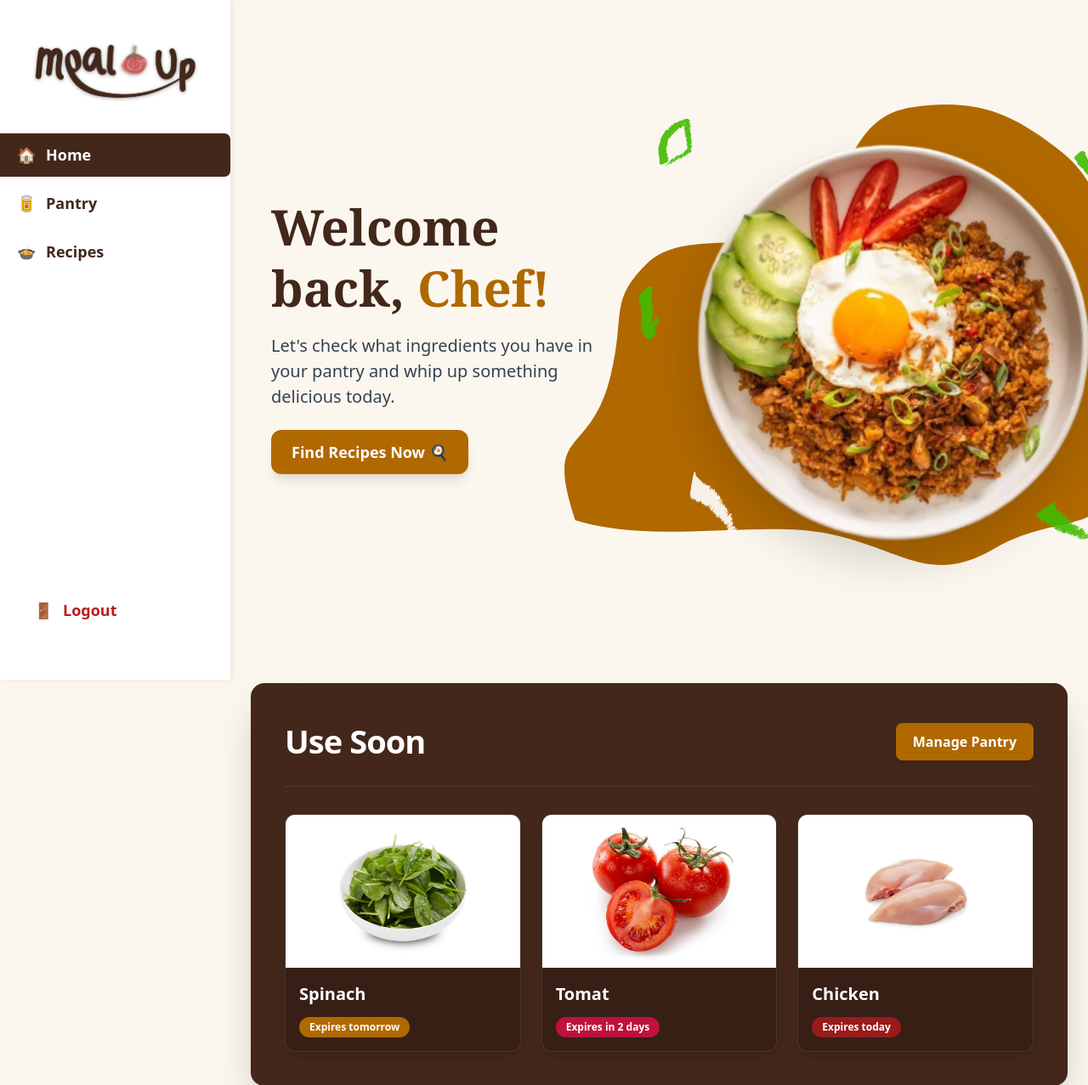
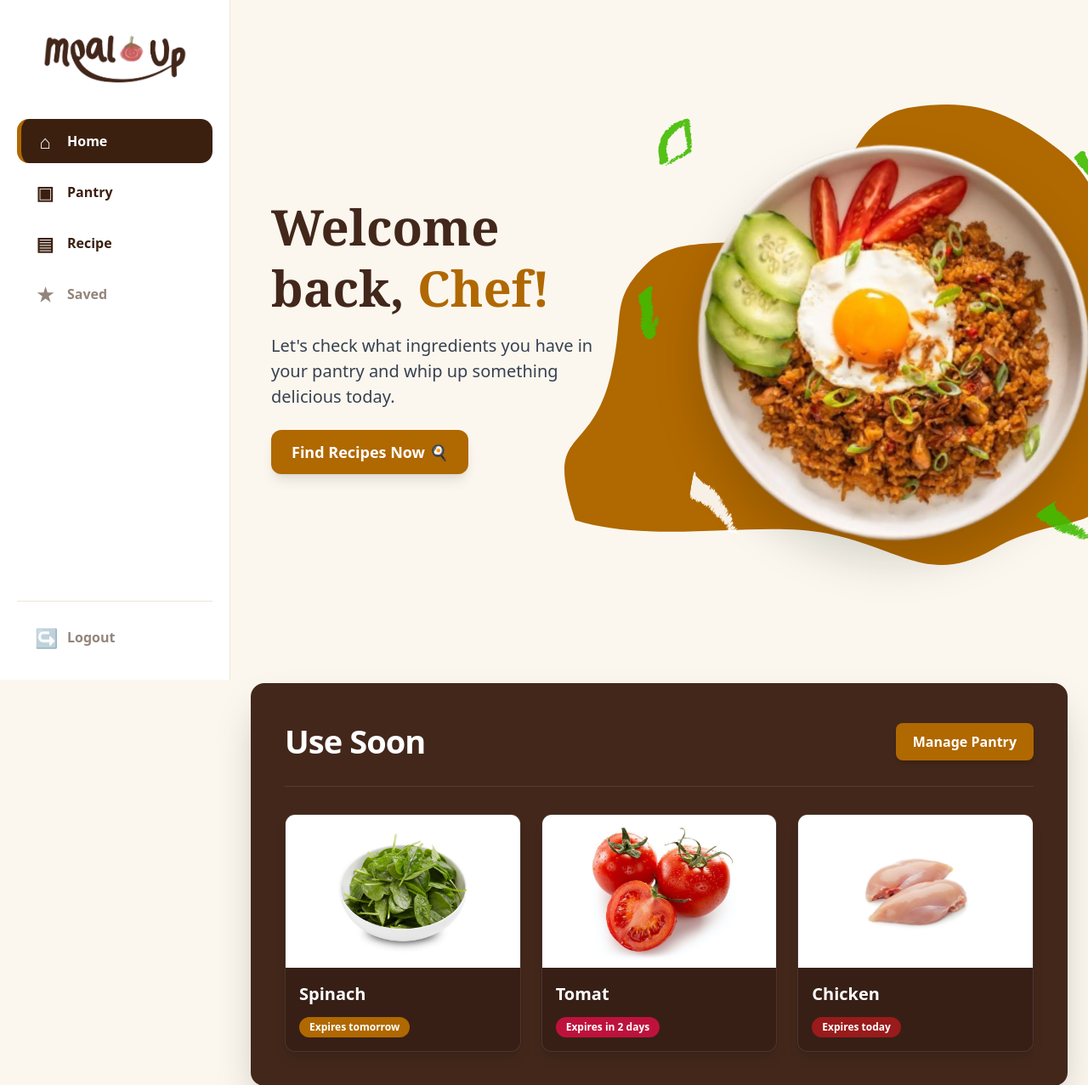
Before and after one commit to Adel162-debug/mealup, a Laravel app: page /home in a window 1280 px wide. Shown: the top 1277 px of the page at 85% size. Run offline with Laravel 12, Linux system fonts and the light colour scheme; some libraries are stand-ins or nearby versions.

Commit message:
Tampilan awal, masih perlu diubah tapi dummy dulu untuk sementara

```diff
--- a/resources/views/home.blade.php
+++ b/resources/views/home.blade.php
@@ -35,46 +35,81 @@
             z-index: 30;
             inset: 0 auto 0 0;
             display: flex;
+            flex-direction: column;
             width: 271px;
-            flex-direction: column;
+            padding: 24px 20px;
+            overflow-y: auto;
             background: #fff;
-            box-shadow: 2px 0 7px rgba(0, 0, 0, 0.07);
+            border-right: 1px solid #eee5d8;
         }
-        .logo-img {
-            width: 192px;
-            height: 79px;
-            margin: 44px auto 34px;
-            object-fit: cover;
-            filter: drop-shadow(0 1px 2px rgba(0, 0, 0, 0.35));
+
+        .meal-sidebar-brand {
+            display: flex;
+            justify-content: center;
+            margin: 10px 0 36px;
         }
-        .nav-link {
+
+        .meal-sidebar-brand img {
+            display: block;
+            width: 170px;
+            height: auto;
+        }
+
+        .meal-sidebar-menu {
+            display: grid;
+            gap: 8px;
+        }
+
+        .meal-sidebar-item {
             display: flex;
+            align-items: center;
+            gap: 14px;
             width: 100%;
-            align-items: center;
-            gap: 12px;
-            border-left: 10px solid transparent;
-            border-radius: 0 7px 7px 0;
-            padding: 12px 20px;
-            color: #43271b;
+            min-height: 52px;
+            padding: 10px 16px;
+            border: 0;
+            border-left: 5px solid transparent;
+            border-radius: 14px;
+            background: transparent;
+            color: #3b2010;
+            font-weight: 600;
             text-align: left;
-            font-weight: 600;
-            font-size: 18px;
-            transition: background 180ms ease, color 180ms ease, transform 180ms ease;
-            background: transparent;
-            cursor: pointer;
-            border: none;
+            text-decoration: none;
         }
-        .nav-link:hover {
-            transform: translateX(3px);
+
+        .meal-sidebar-icon {
+            display: inline-grid;
+            width: 24px;
+            place-items: center;
+            font-size: 22px;
+            line-height: 1;
+        }
+
+        .meal-sidebar-item:hover:not(:disabled) {
             background: #fbf7ee;
         }
-        .nav-link--active {
+
+        .meal-sidebar-item[aria-current="page"],
+        .meal-sidebar-item[aria-current="page"]:hover {
             border-left-color: #b06800;
-            background: #43271b;
+            background: #3b2010;
             color: #fff;
         }
-        .nav-link--active:hover {
-            background: #43271b;
+
+        .meal-sidebar-item:focus-visible {
+            outline: 2px solid #b06800;
+            outline-offset: 2px;
+        }
+
+        .meal-sidebar-item:disabled {
+            opacity: 0.55;
+            cursor: default;
+        }
+
+        .meal-sidebar-footer {
+            margin-top: auto;
+            padding-top: 16px;
+            border-top: 1px solid #eee5d8;
         }
         .main-content {
             position: relative;
@@ -96,25 +131,39 @@
     <div class="app-shell">
 <!-- SIDEBAR -->
 <aside id="sidebar" class="sidebar">
-            <a href="/">
-                <img src="{{ asset('assets/73d6a.png') }}" alt="Meal Up Logo" class="logo-img" />
+    <a href="{{ url('/home') }}" class="meal-sidebar-brand">
+        <img src="{{ asset('assets/73d6a.png') }}" alt="Meal Up">
     </a>
-            <nav class="grid gap-[6px]">
-                <button class="nav-link nav-link--active">
-                    <span>🏠</span> Home
+
+    <nav class="meal-sidebar-menu" aria-label="Navigasi utama">
+        <a href="{{ url('/home') }}" class="meal-sidebar-item" aria-current="page">
+            <span class="meal-sidebar-icon" aria-hidden="true">⌂</span>
+            <span>Home</span>
+        </a>
+
+        <button type="button" class="meal-sidebar-item" onclick="openDialog('pantry')">
+            <span class="meal-sidebar-icon" aria-hidden="true">▣</span>
+            <span>Pantry</span>
         </button>
-                <button onclick="openDialog('pantry')" class="nav-link">
-                    <span>🥫</span> Pantry
+
+        <button type="button" class="meal-sidebar-item" onclick="openDialog('recipes')">
+            <span class="meal-sidebar-icon" aria-hidden="true">▤</span>
+            <span>Recipe</span>
         </button>
-                <button onclick="openDialog('recipes')" class="nav-link">
-                    <span>🍲</span> Recipes
+
+        <button type="button" class="meal-sidebar-item" disabled>
+            <span class="meal-sidebar-icon" aria-hidden="true">★</span>
+            <span>Saved</span>
         </button>
     </nav>
-            <div class="mt-auto p-[30px_20px_56px]">
-                <a href="/" class="nav-link text-red-700 hover:text-red-800">
-                    <span>🚪</span> Logout
-                </a>
+
+    <div class="meal-sidebar-footer">
+        <button type="button" class="meal-sidebar-item" disabled>
+            <span class="meal-sidebar-icon" aria-hidden="true">↪</span>
+            <span>Logout</span>
+        </button>
     </div>
+</aside>
         </aside>
 
         <!-- MAIN CONTENT AREA -->
```
Lines whose indentation alone changed are shown as unchanged.
